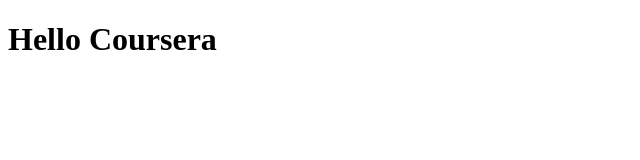
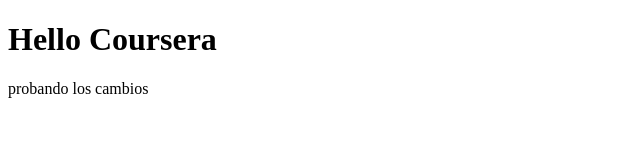
Before and after one commit to sorayaaguilar/coursera-test, a plain HTML site: page site/index.html in a window 1280 px wide. Shown: the whole page, without its empty margins (0-640 px from the left). Drawn offline with Linux system fonts and the light colour scheme.

Commit message:
pequeño cambio

```diff
--- a/site/index.html
+++ b/site/index.html
@@ -5,5 +5,6 @@
 </head>
 <body>
 <h1>Hello Coursera</h1>
+<p>probando los cambios</p>
 </body>
 </html>
```
